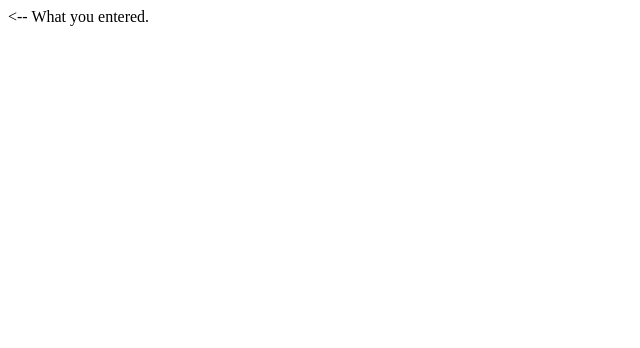
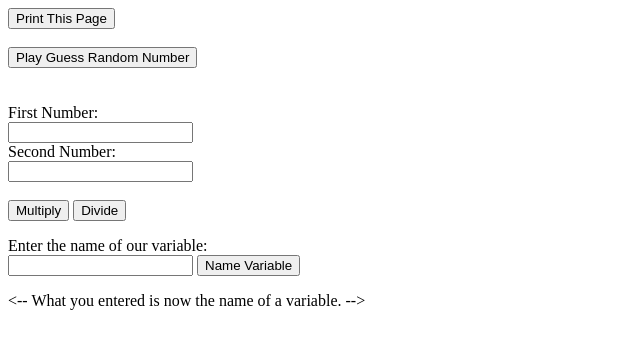
Before and after one commit to Alpha-W0lf/JavaScript-w3resource-Exercises, a plain HTML site: page index.html in a window 1280 px wide. Both pictures are taken after a click on the button "Name Variable". Shown: the whole page, without its empty margins (0-640 px from the left). Drawn offline with Linux system fonts and the light colour scheme.

Commit message:
improving how result is displayed (exercise 13)

```diff
--- a/app.js
+++ b/app.js
@@ -231,7 +231,7 @@ function nameVar() {
     let theVar = document.getElementById("varName").value
     let theValue = 123
     this[theVar] = theValue
-    document.write(theVar + " <-- What you entered. " + [theVar] + "<br/>")
+    document.getElementById("our_answer").innerHTML = theVar + " <-- What you entered is now the name of a variable. --> " + [theVar] + "<br/>"
 }
 
 // 14. Write a JavaScript exercise to get the extension of a filename.  Go to the editor
--- a/index.html
+++ b/index.html
@@ -20,14 +20,15 @@
         <input id="divide_button" type="button" value="Divide" onclick="weDivide()"><br>
 
         <p id="display_result"></p>
+    </form>
 
-
-    <form action="/app.js" method="POST"></form>
+    <form action="/app.js" method="POST">
         <label for="varName">Enter the name of our variable:</label><br>
         <input id="varName" type="text">
-        <button id="nameButton" onclick="nameVar()">Name Variable</button>
+        <button id="nameButton" type="button" onclick="nameVar()">Name Variable</button>
+
+        <p id="our_answer"></p>
     </form>
-
 
     <script src="app.js"></script>
 </body>
```
